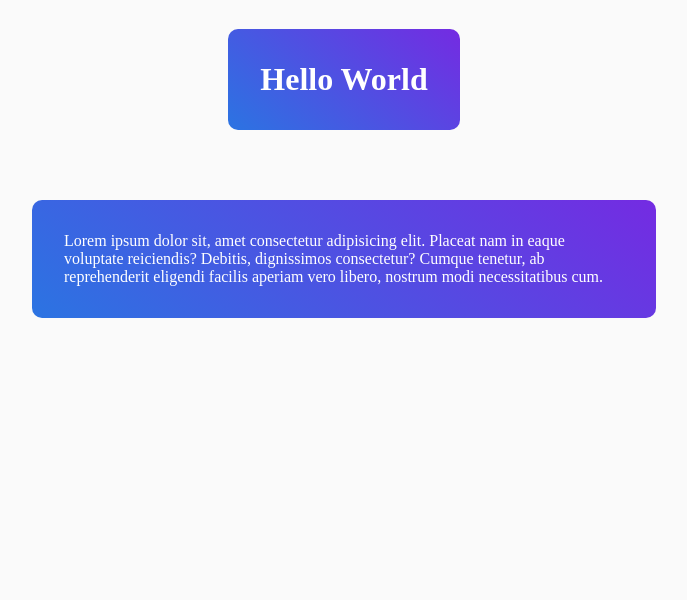
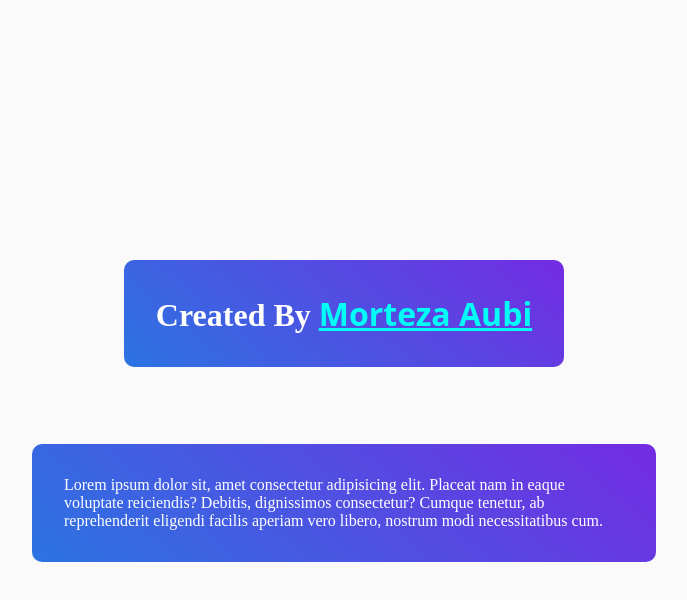
Before and after one commit to MortezaAcm/MouseFollower, a plain HTML site: page index.html in a window 1280 px wide. Shown: the whole page, without its empty margins (296-983 px from the left). Drawn offline with Linux system fonts and the light colour scheme.

Commit message:
Edit content in html and styles

```diff
--- a/css/style.css
+++ b/css/style.css
@@ -1,18 +1,31 @@
 body {
   background: #fafafa;
+  height: 100vh;
   display: flex;
   flex-direction: column;
   align-items: center;
   justify-content: center;
-  gap: 2rem;
+  gap: calc(100vh * 0.05);
 }
 
-h1 {
+.content {
+  display: flex;
+  flex-direction: column;
+  align-items: center;
+  justify-content: center;
+}
+.text {
   color: #ffffff;
   padding: 2rem;
   border-radius: 10px;
   background: linear-gradient(40deg, #2b74e2, #742be2);
 }
+span {
+  text-decoration: underline;
+  font-family: sans;
+  color: rgb(0, 255, 247);
+}
+
 p {
   color: #ffffff;
   padding: 2rem;
--- a/index.html
+++ b/index.html
@@ -7,7 +7,9 @@
     <link rel="stylesheet" href="./css/style.css" />
   </head>
   <body>
-    <h1>Hello World</h1>
+    <div class="content">
+      <h1 class="text">Created By <span>Morteza Aubi</span></h1>
+    </div>
     <p>
       Lorem ipsum dolor sit, amet consectetur adipisicing elit. Placeat nam in eaque voluptate reiciendis? Debitis, dignissimos consectetur? Cumque tenetur, ab
       reprehenderit eligendi facilis aperiam vero libero, nostrum modi necessitatibus cum.
```
